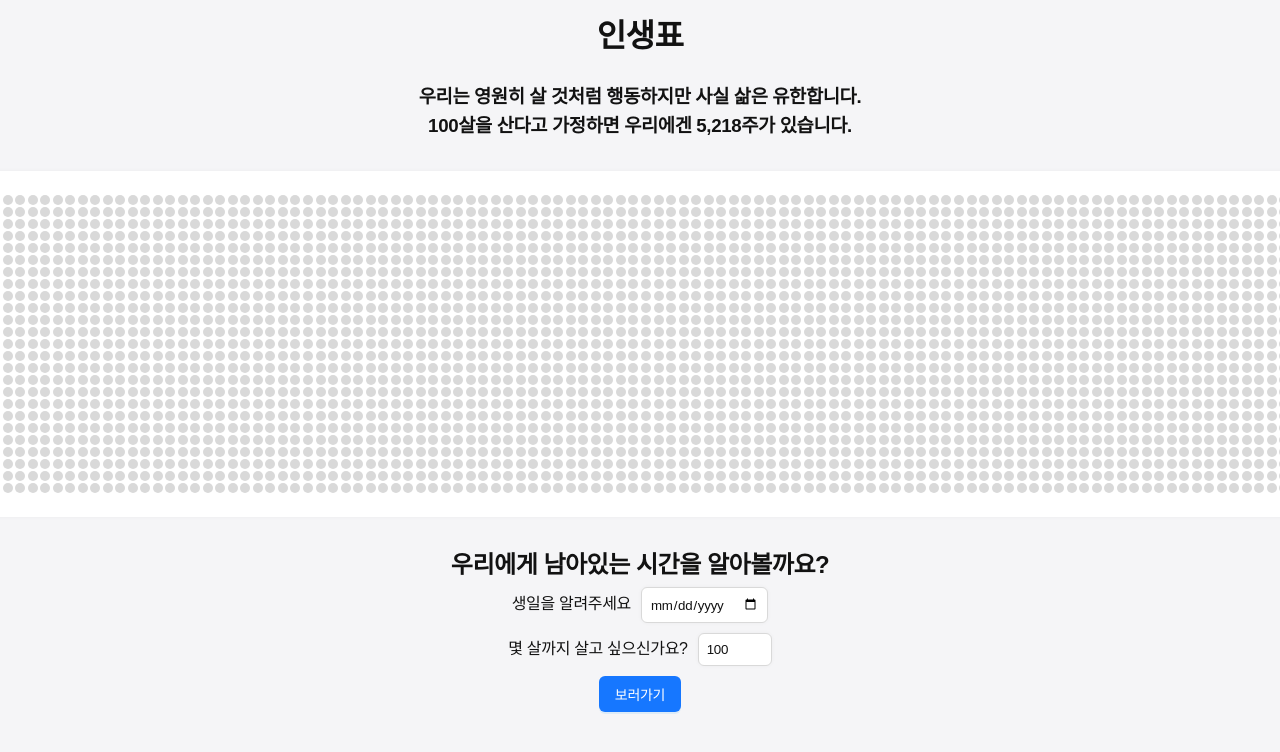
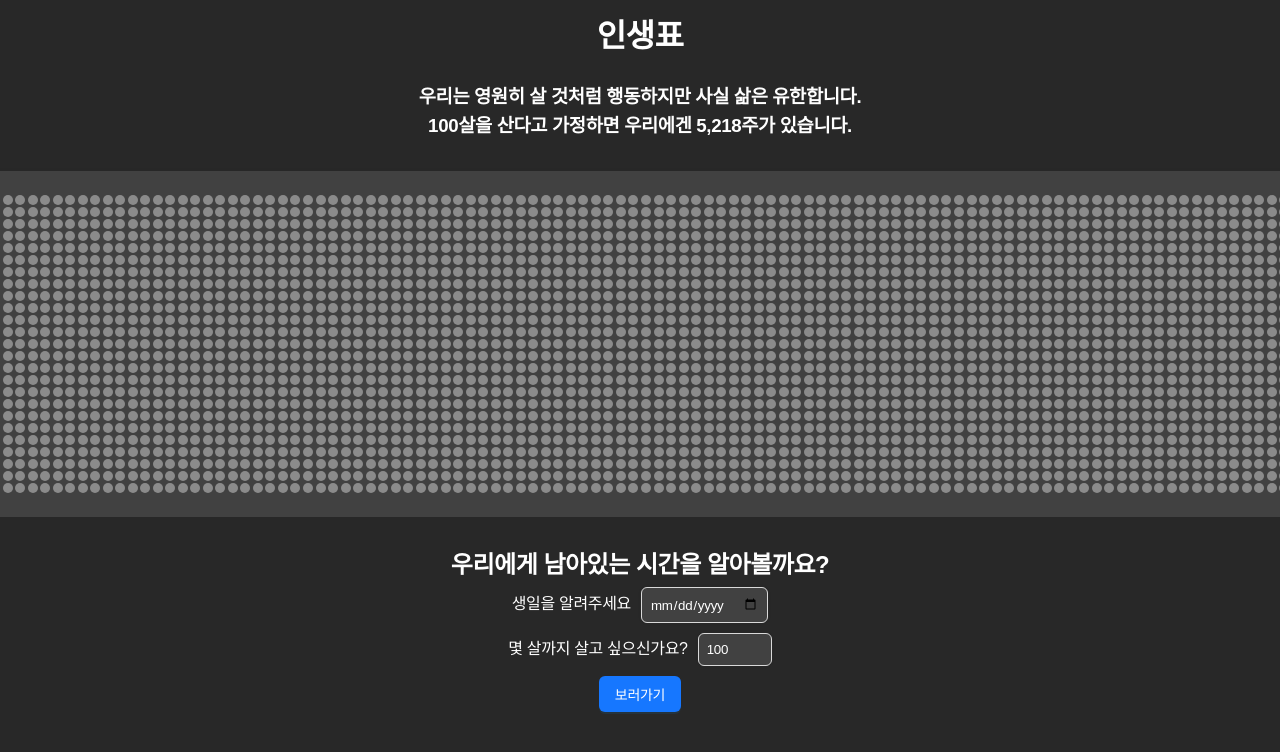
Before and after one commit to kihyeoon/life-chart, a React app: page / in a window 1280 px wide. Shown: the top 752 px of the page. Built offline with nearby package versions, Linux system fonts and the light colour scheme.

Commit message:
💄 다크모드 theme color 생성 #13

```diff
--- a/src/@styles/theme.ts
+++ b/src/@styles/theme.ts
@@ -15,7 +15,7 @@ export const LIGHT_MODE_THEME: DefaultTheme = {
       DEFAULT: COLORS.GREY[95],
       DISABLED: COLORS.GREY[60],
       PLACEHOLDER: COLORS.GREY[80],
-      LIGHT_BLUE: COLORS.BLUE[40],
+      BLUE: COLORS.BLUE[40],
       WHITE: COLORS.WHITE,
     },
     BACKGROUND: {
@@ -25,9 +25,9 @@ export const LIGHT_MODE_THEME: DefaultTheme = {
     },
     CONTAINER: {
       PRIMARY: COLORS.GREY[20],
-      SECONDARY: COLORS.WHITE,
-      TERTIARY: COLORS.GREY[10],
-      TERTIARY_ACTIVE: COLORS.GREY[40],
+      SECONDARY: COLORS.GREY[85],
+      TERTIARY: COLORS.GREY[85],
+      TERTIARY_ACTIVE: COLORS.GREY[80],
     },
     BORDER: COLORS.GREY[50],
     OUTLINE: COLORS.BLUE[30],
@@ -43,4 +43,42 @@ export const LIGHT_MODE_THEME: DefaultTheme = {
   },
 } as const;
 
-export const DARK_MODE_THEME = {};
+export const DARK_MODE_THEME: DefaultTheme = {
+  COLOR: {
+    PRIMARY: {
+      DEFAULT: COLORS.BLUE[60],
+      HOVER: COLORS.BLUE[50],
+      ACTIVE: COLORS.BLUE[40],
+    },
+    SECONDARY: COLORS.GREY[80],
+    TEXT: {
+      DEFAULT: COLORS.WHITE,
+      DISABLED: COLORS.GREY[60],
+      PLACEHOLDER: COLORS.GREY[80],
+      BLUE: COLORS.BLUE[50],
+      WHITE: COLORS.WHITE,
+    },
+    BACKGROUND: {
+      DEFAULT: COLORS.GREY[90],
+      SECONDARY: COLORS.WHITE,
+      TERTIARY: COLORS.GREY[80],
+    },
+    CONTAINER: {
+      PRIMARY: COLORS.GREY[20],
+      SECONDARY: COLORS.GREY[85],
+      TERTIARY: COLORS.GREY[85],
+      TERTIARY_ACTIVE: COLORS.GREY[80],
+    },
+    BORDER: COLORS.GREY[50],
+    OUTLINE: COLORS.BLUE[30],
+  },
+  FONT_SIZE: {
+    TITLE: FONT_SIZE["34px"],
+    SUBTITLE: FONT_SIZE["20px"],
+    X_LARGE_BODY: FONT_SIZE["18px"],
+    LARGE_BODY: FONT_SIZE["16px"],
+    BODY: FONT_SIZE["14px"],
+    PLACEHOLDER: FONT_SIZE["12px"],
+    CAPTION: FONT_SIZE["10px"],
+  },
+} as const;
--- a/src/@types/style.d.ts
+++ b/src/@types/style.d.ts
@@ -13,7 +13,7 @@ declare module "styled-components" {
         DEFAULT: string;
         DISABLED: string;
         PLACEHOLDER: string;
-        LIGHT_BLUE: string;
+        BLUE: string;
         WHITE: string;
       };
       BACKGROUND: {
--- a/src/App.tsx
+++ b/src/App.tsx
@@ -3,11 +3,11 @@ import { RouterProvider } from "react-router-dom";
 import { ThemeProvider } from "styled-components";
 
 import GlobalStyle from "@src/@styles/GlobalStyle";
-import { LIGHT_MODE_THEME } from "@src/@styles/theme";
+import { DARK_MODE_THEME, LIGHT_MODE_THEME } from "@src/@styles/theme";
 
 function App() {
   return (
-    <ThemeProvider theme={LIGHT_MODE_THEME}>
+    <ThemeProvider theme={DARK_MODE_THEME}>
       <GlobalStyle />
       <RouterProvider router={routers} />
     </ThemeProvider>
--- a/src/components/Chart/Chart.style.ts
+++ b/src/components/Chart/Chart.style.ts
@@ -5,7 +5,7 @@ export const Container = styled.div`
   flex-direction: column;
   align-items: center;
   justify-content: center;
-  background-color: ${({ theme }) => theme.COLOR.BACKGROUND.SECONDARY};
+  background-color: ${({ theme }) => theme.COLOR.CONTAINER.SECONDARY};
   border-radius: 6px;
   box-shadow: 0 0 4px rgba(0, 0, 0, 0.04);
 
--- a/src/components/Chart/WeekDot/WeekDot.style.ts
+++ b/src/components/Chart/WeekDot/WeekDot.style.ts
@@ -4,27 +4,26 @@ import { StyleType, WeekDotProps } from "./WeekDot";
 
 const styleTable: Record<StyleType, CSSProp<DefaultTheme>> = {
   past: css`
-    background-color: ${({ theme }) => theme.COLOR.TEXT.LIGHT_BLUE};
+    background-color: ${({ theme }) => theme.COLOR.TEXT.BLUE};
   `,
 
   current: css`
     ${({ theme }) => css`
-      background-color: ${theme.COLOR.TEXT.LIGHT_BLUE};
+      background-color: ${theme.COLOR.TEXT.BLUE};
       animation: shine 1.5s infinite;
       @keyframes shine {
         0% {
           opacity: 1;
-          box-shadow: 0 0 5px ${theme.COLOR.TEXT.LIGHT_BLUE};
+          box-shadow: 0 0 5px ${theme.COLOR.TEXT.BLUE};
         }
         50% {
           transform: scale(1.5);
-          box-shadow: 0 0 10px 5px ${theme.COLOR.TEXT.LIGHT_BLUE},
-            0 0 20px ${theme.COLOR.TEXT.LIGHT_BLUE},
-            0 0 30px ${theme.COLOR.TEXT.LIGHT_BLUE};
+          box-shadow: 0 0 10px 5px ${theme.COLOR.TEXT.BLUE},
+            0 0 20px ${theme.COLOR.TEXT.BLUE}, 0 0 30px ${theme.COLOR.TEXT.BLUE};
         }
         100% {
           opacity: 1;
-          box-shadow: 0 0 5px ${theme.COLOR.TEXT.LIGHT_BLUE};
+          box-shadow: 0 0 5px ${theme.COLOR.TEXT.BLUE};
         }
       }
     `}
```
Also changed, not shown: 1 other file (tests, documents, lock files or other folders).
